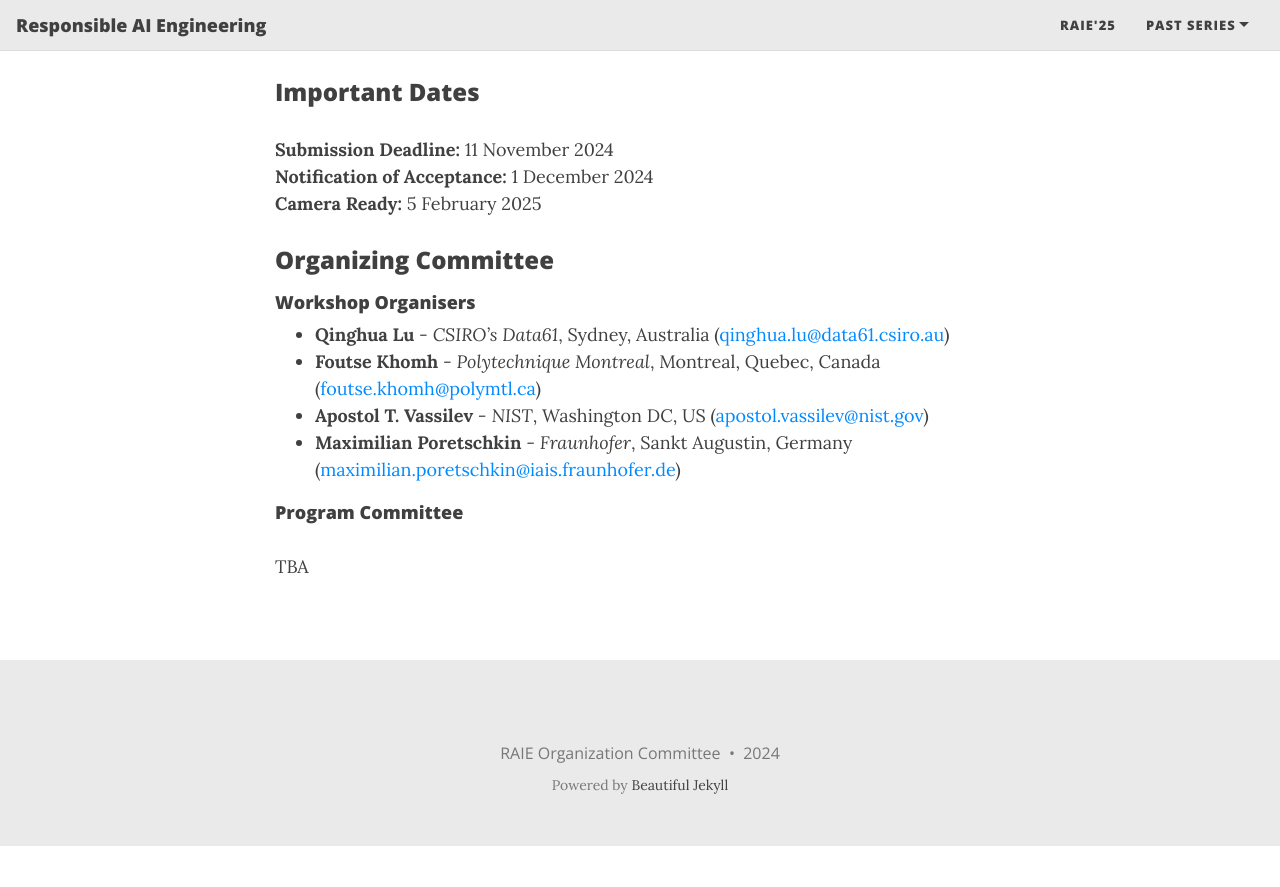
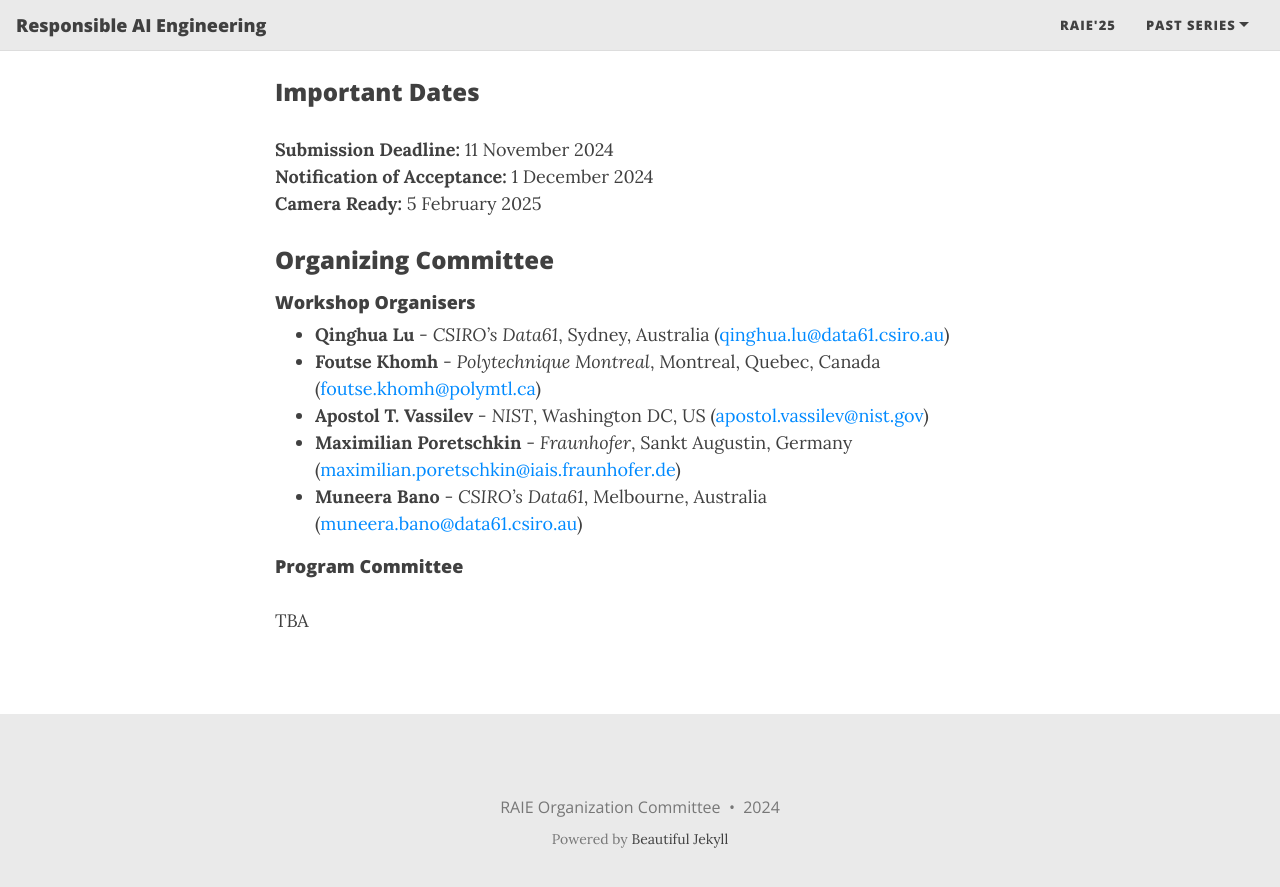
Before and after one commit to RAIEngineering/AIEng-Series, a Jekyll site: the page built from RAIE2025.md, in a window 1280 px wide and 900 px high, scrolled down 2673 px. Shown: the top 887 px of the window. Built offline with Jekyll 4.4.1, drawn with Linux system fonts in a browser that asks for light colours; nearby versions of some CDN libraries; before the commit the page ends 3519 px from its top, so only the background shows below that.

Commit message:
Update RAIE2025.md

```diff
--- a/RAIE2025.md
+++ b/RAIE2025.md
@@ -68,6 +68,7 @@ Other detailed submission policies and guidelines for RAIE'25 are in line with t
 - **Foutse Khomh** - *Polytechnique Montreal*, Montreal, Quebec, Canada ([foutse.khomh@polymtl.ca](mailto:foutse.khomh@polymtl.ca))
 - **Apostol T. Vassilev** - *NIST*, Washington DC, US ([apostol.vassilev@nist.gov](mailto:apostol.vassilev@nist.gov))
 - **Maximilian Poretschkin** - *Fraunhofer*, Sankt Augustin, Germany ([maximilian.poretschkin@iais.fraunhofer.de](mailto:maximilian.poretschkin@iais.fraunhofer.de))
+- **Muneera Bano** - *CSIRO's Data61*, Melbourne, Australia ([muneera.bano@data61.csiro.au](mailto:muneera.bano@data61.csiro.au))
 
 
 #### Program Committee
```
